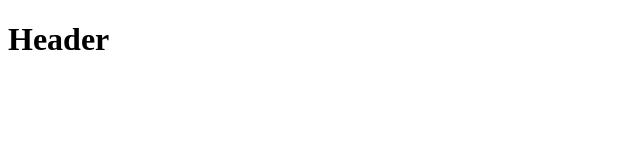
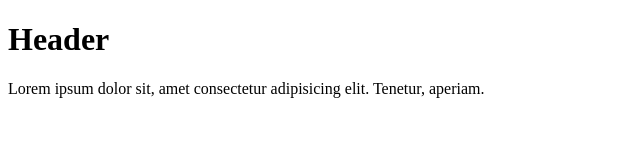
Before and after one commit to Ayesha-builds/Learn-Git, a plain HTML site: page header.html in a window 1280 px wide. Shown: the whole page, without its empty margins (0-640 px from the left). Drawn offline with Linux system fonts and the light colour scheme.

Commit message:
modified header branch

```diff
--- a/header.html
+++ b/header.html
@@ -7,5 +7,6 @@
 </head>
 <body>
     <h1>Header</h1>
+    <p>Lorem ipsum dolor sit, amet consectetur adipisicing elit. Tenetur, aperiam.</p>
 </body>
 </html>
```
